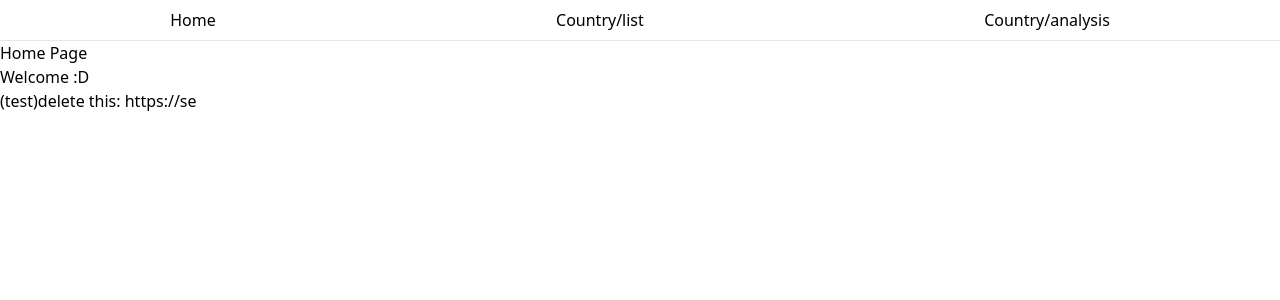
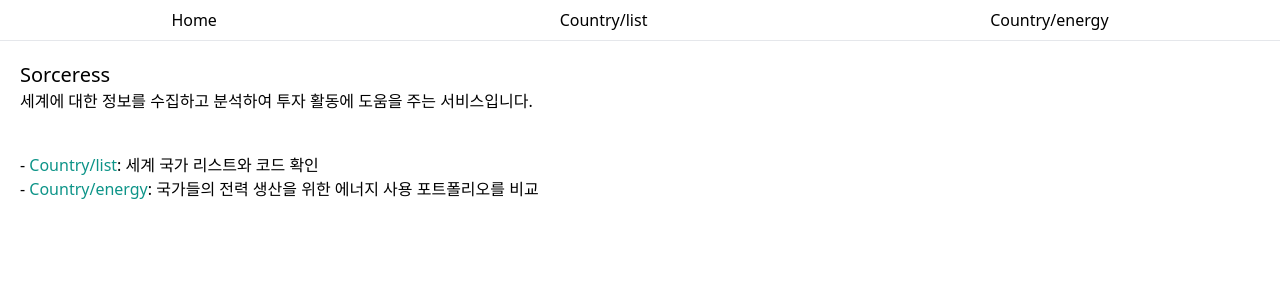
Before and after one commit to thursdaycurry/sorceress-client, a React (Create React App) app: page / in a window 1280 px wide. Shown: the top 300 px of the page. Built offline with nearby package versions, Linux system fonts and the light colour scheme; no server answers.

Commit message:
[Fix] change-route-with-improved-UI (#11)

```diff
--- a/src/App.js
+++ b/src/App.js
@@ -10,13 +10,13 @@ function App() {
       <div className='flex justify-around py-2'>
         <Link to='/'>Home</Link>
         <Link to='/country/list'>Country/list</Link>
-        <Link to='/country/analysis'>Country/analysis</Link>
+        <Link to='/country/energy'>Country/energy</Link>
       </div>
       <hr />
       <Routes>
         <Route index element={<Home />} />
         <Route path='/country/list' element={<Countries />} />
-        <Route path='/country/analysis' element={<CountryAnalysis />} />
+        <Route path='/country/energy' element={<CountryAnalysis />} />
       </Routes>
     </Router>
   );
--- a/src/components/CountryAnalysis.js
+++ b/src/components/CountryAnalysis.js
@@ -10,7 +10,7 @@ const CountryAnalysis = () => {
   };
 
   return (
-    <div className='mx-10'>
+    <div className='mx-10 my-10'>
       <h1 className='text-xl font-medium mt-7'>
         Electricity Generation Sources Analysis
       </h1>
--- a/src/components/Home.js
+++ b/src/components/Home.js
@@ -1,13 +1,30 @@
 const Home = () => {
   return (
-    <div>
-      <h2>Home Page</h2>
-      <p>Welcome :D</p>
-      <div>
-        (test)delete this:{' '}
-        {process.env.REACT_APP_API_URL &&
-          process.env.REACT_APP_API_URL.substr(0, 10)}
-      </div>
+    <div className='mx-5 my-5'>
+      <h1 className='text-xl'>Sorceress</h1>
+      <p>
+        세계에 대한 정보를 수집하고 분석하여 투자 활동에 도움을 주는
+        서비스입니다.
+      </p>
+
+      <ol className='my-10'>
+        <li>
+          -{' '}
+          <a className='text-teal-600' href='country/list'>
+            Country/list
+          </a>
+          : 세계 국가 리스트와 코드 확인
+        </li>
+        <li>
+          -{' '}
+          <a className='text-teal-600' href='country/energy'>
+            Country/energy
+          </a>
+          : 국가들의 전력 생산을 위한 에너지 사용 포트폴리오를 비교
+        </li>
+      </ol>
+
+      {console.log(process.env.REACT_APP_API_URL.substr(0, 12))}
     </div>
   );
 };
```
